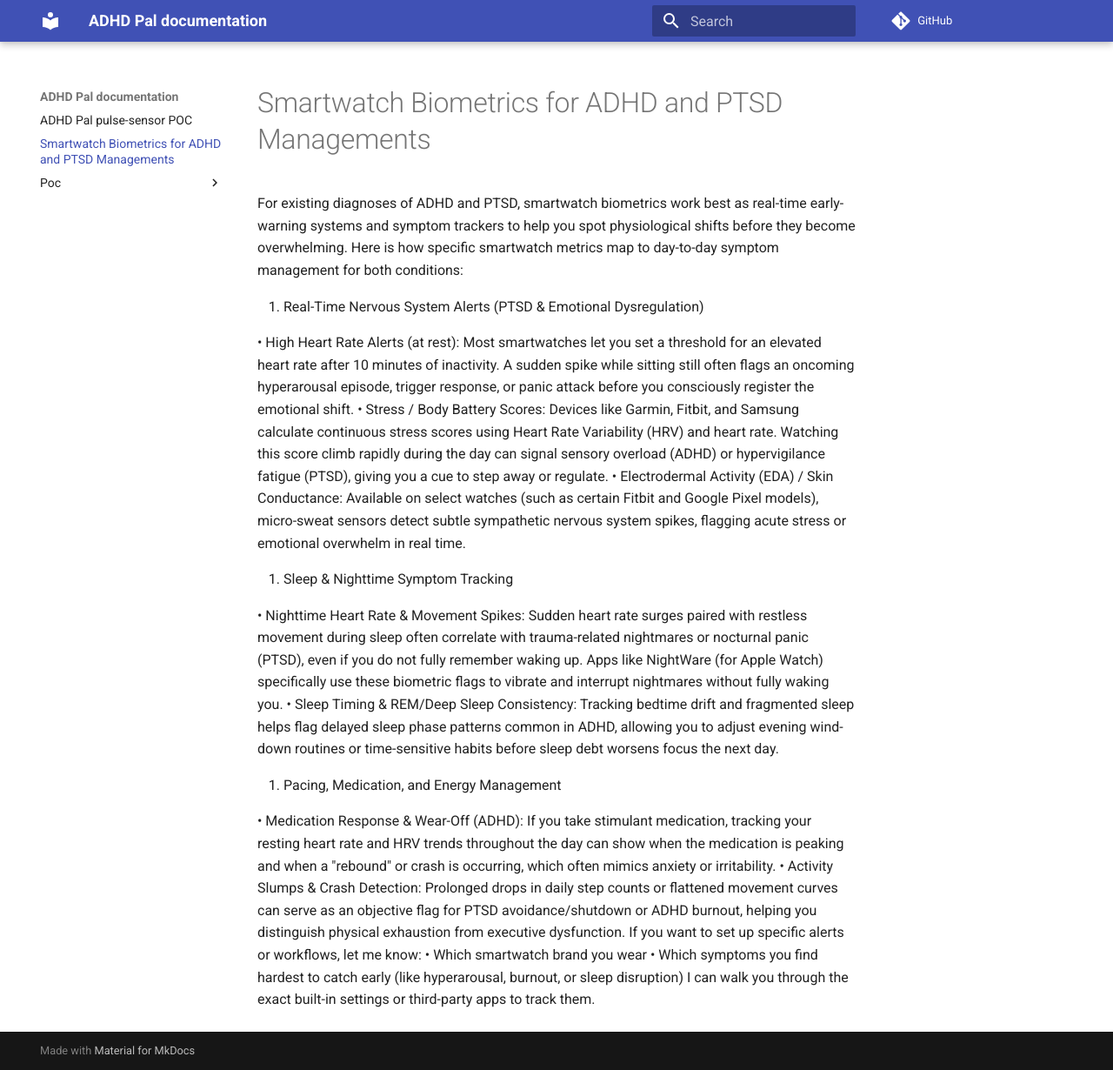
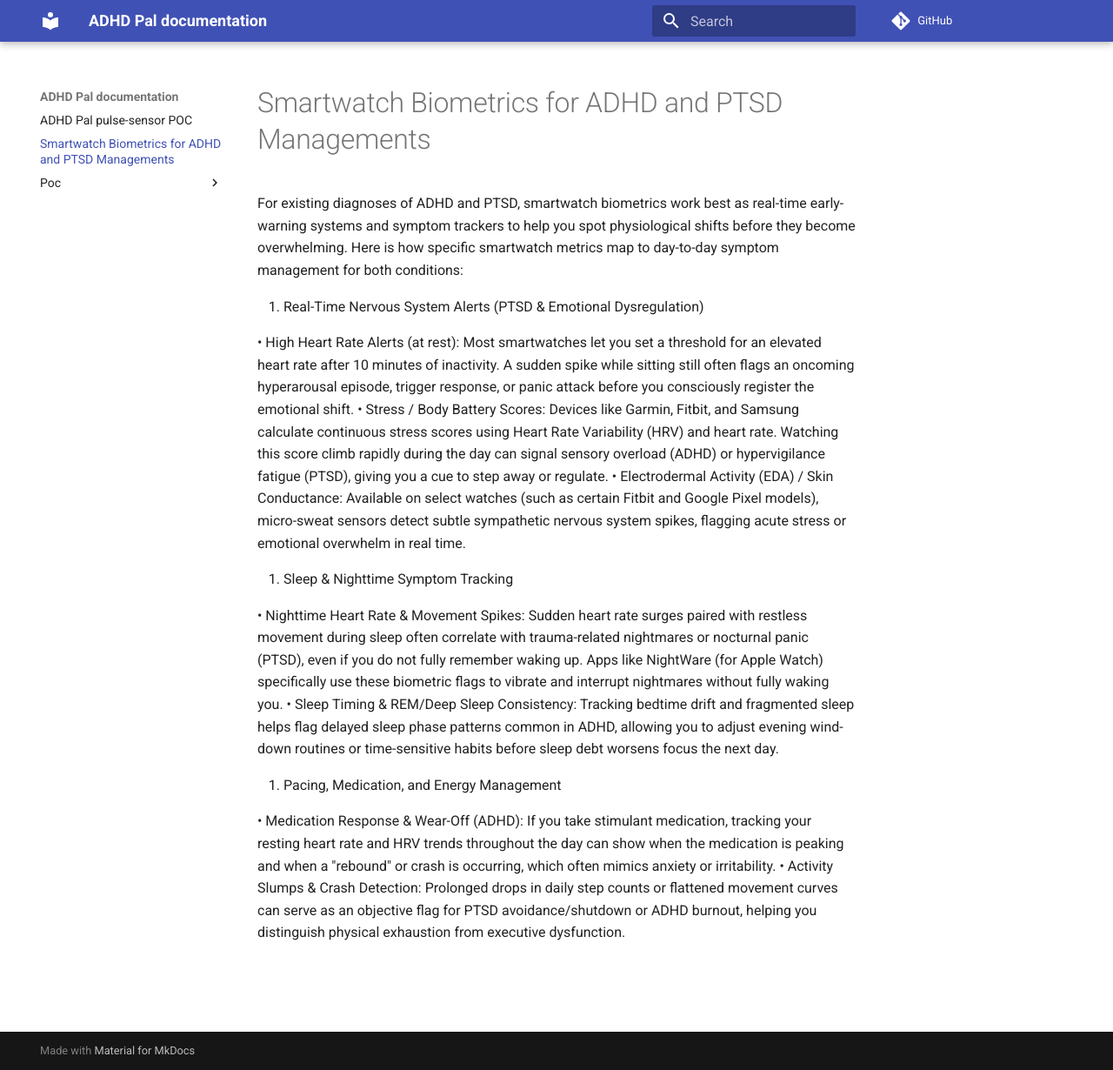
Before and after one commit to shlomoa/my-adhd-pal, an MkDocs documentation site: the page built from docs/research-head.md, in a window 1280 px wide and 1230 px high. Shown: the whole window at 87% size. Built offline with MkDocs 1.6.1 and Material for MkDocs 9.7.7, drawn with Linux system fonts in a browser that asks for light colours; comment, search, counter and statistics services are not loaded.

Commit message:
updated research head

```diff
--- a/docs/research-head.md
+++ b/docs/research-head.md
@@ -18,7 +18,3 @@ Here is how specific smartwatch metrics map to day-to-day symptom management for
 
 • Medication Response & Wear-Off (ADHD): If you take stimulant medication, tracking your resting heart rate and HRV trends throughout the day can show when the medication is peaking and when a "rebound" or crash is occurring, which often mimics anxiety or irritability.
 • Activity Slumps & Crash Detection: Prolonged drops in daily step counts or flattened movement curves can serve as an objective flag for PTSD avoidance/shutdown or ADHD burnout, helping you distinguish physical exhaustion from executive dysfunction.
-If you want to set up specific alerts or workflows, let me know:
-• Which smartwatch brand you wear
-• Which symptoms you find hardest to catch early (like hyperarousal, burnout, or sleep disruption)
-I can walk you through the exact built-in settings or third-party apps to track them.
```
